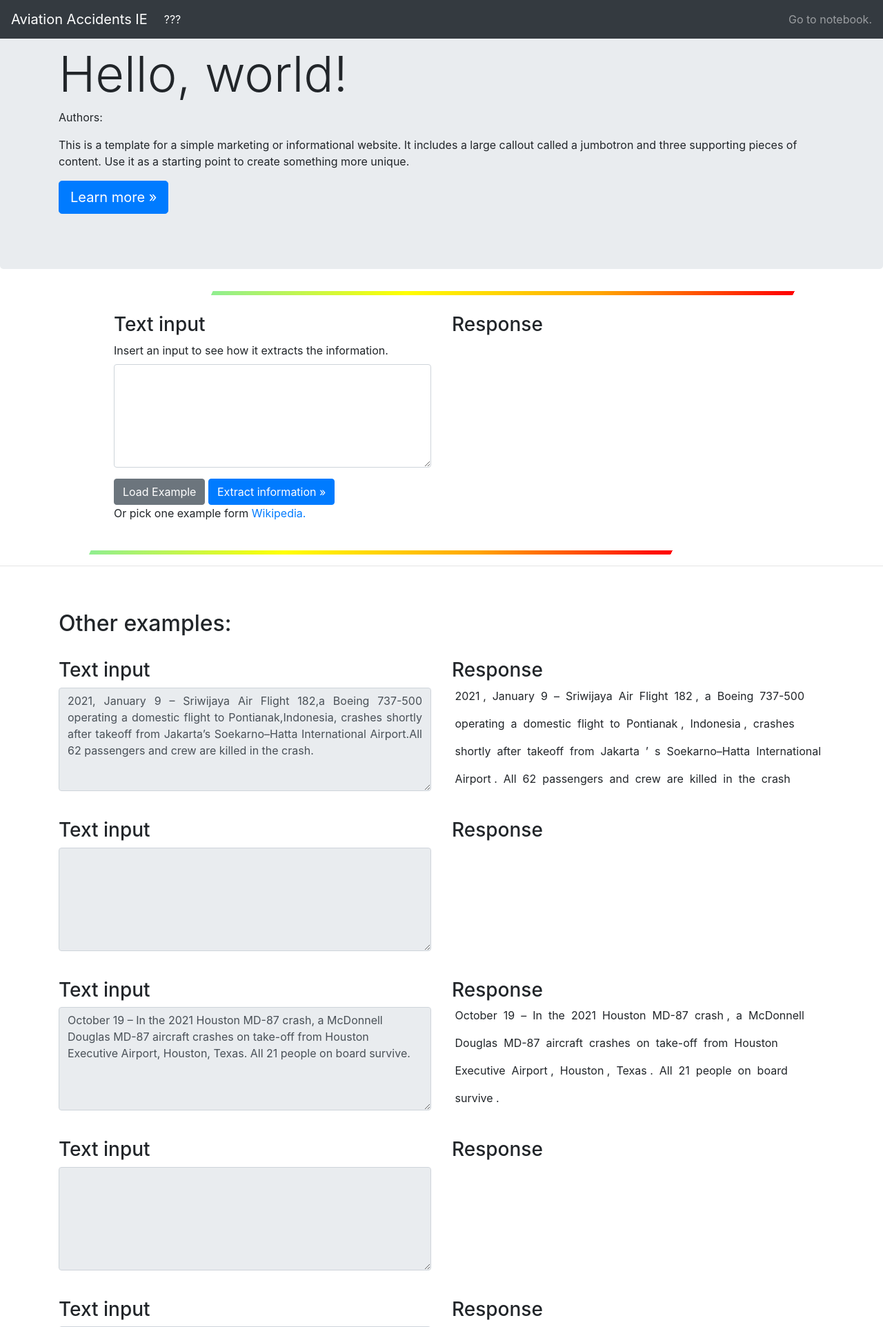
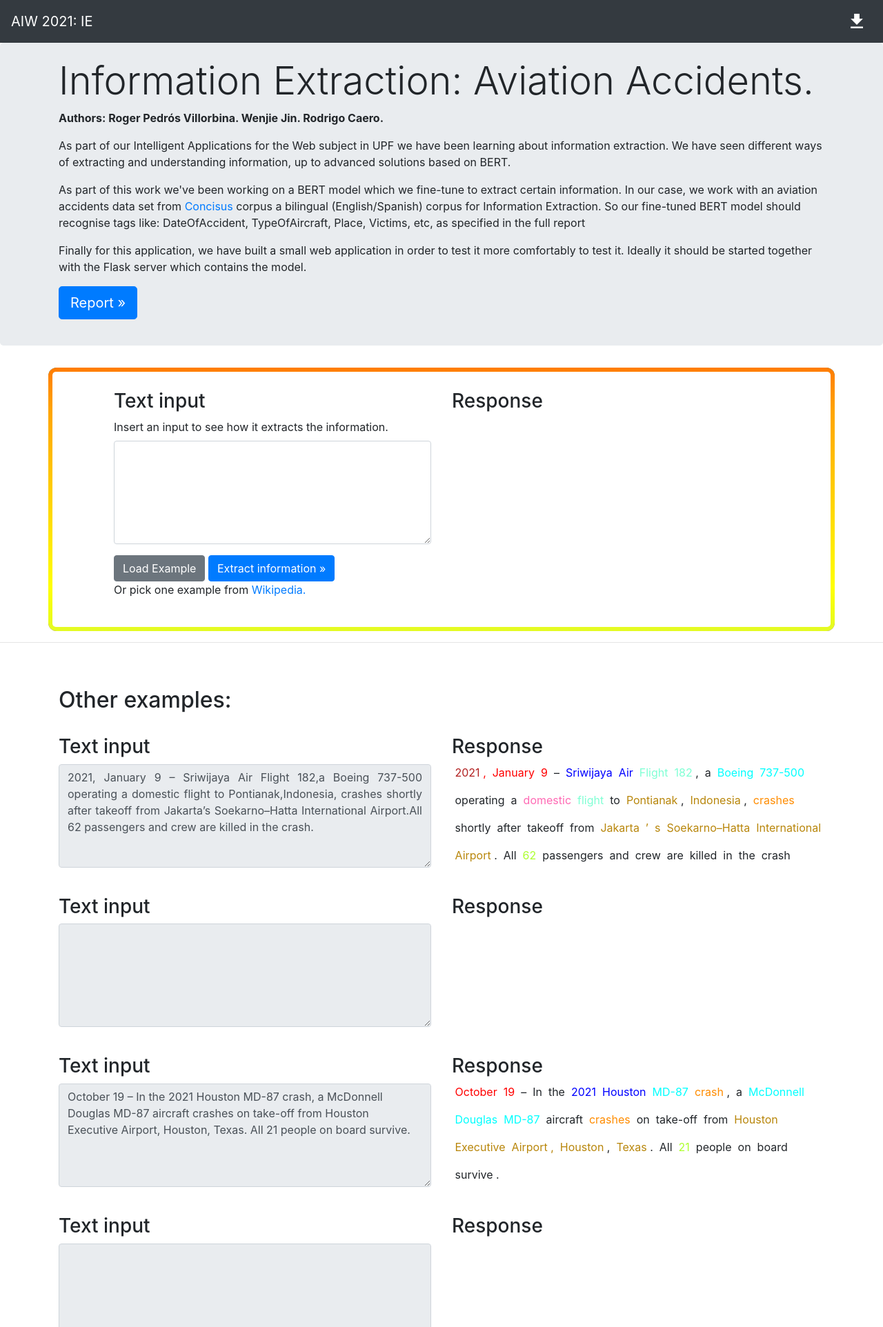
Before and after one commit to Pedroos46/Aviation-accidents-IE, a Flask app: page / in a window 1280 px wide. Shown: the top 1924 px of the page at 69% size. Run offline with Flask 2, Linux system fonts and the light colour scheme; some libraries are stand-ins or nearby versions.

Commit message:
Fixed: hostname petition to flask. Pending: handle oncatch fetch, autoopen the index page.

```diff
--- a/app.py
+++ b/app.py
@@ -12,7 +12,6 @@ url = 'localhost'
 
 # command to run: flask run --host=127.0.0.1 --port=5000
 app = Flask(__name__, static_folder='static', template_folder='templates')
-app.config['TESTING'] = True
 
 cors = CORS(app, resources={r"/foo": {"origins": "*"}})
 app.config['CORS_HEADERS'] = 'Content-Type'
@@ -29,11 +28,10 @@ if __name__ == 'app':
 
 
 @app.route('/')
-def start():  # put application's code here
+def start():
     return render_template("index.html")
 
 
-# On localhost:5000/run
 @app.route('/run', methods=['GET'])
 def run():
     if request.args.get('inputstr') is None:
@@ -51,11 +49,8 @@ def run():
                 return "Something went wrong 😔"
 
 
+##########################################################
 # INTERNAL FUNCTIONS OF SERVER:
-@app.route('/other-examples.html')
-def other_examples_template():
-    return render_template("other-examples.html")
-
 
 # Shutdown server without crtl+c
 def shutdown_server():
--- a/modelrun.py
+++ b/modelrun.py
@@ -117,6 +117,6 @@ def inference(modelData, sentence):
             accumulate_word = word
             bio = True
         else:
-            output.append({word: tag[2:]})
+            output.append({word: ""})
 
     return json.dumps(output)
--- a/static/css/index-magic.css
+++ b/static/css/index-magic.css
@@ -26,11 +26,11 @@
     height: 200%;
     background-repeat: no-repeat;
     background-size: 100%;
-    background-position: 100% 0, 100% 0, 100% 100%, 0 100%;
+    background-position: 100%;
     background-image:
             linear-gradient(red, orange, yellow, lightgreen),
             linear-gradient(green, dodgerblue, mediumpurple, purple);
-    animation: rotate 5s linear infinite;
+    animation: 5s linear infinite;
 }
 
 .magic::after {
--- a/static/css/index.css
+++ b/static/css/index.css
@@ -8,57 +8,70 @@ textarea {
     max-height: 170px;
 }
 
+footer{
+    background-color: #e9ecef;
+}
+
+.jumbotron{
+    padding-bottom: 22px;
+    padding-top: 22px;
+}
+
 .container div p {
     display:inline-block;
 }
 
+.navbar-nav > li{
+    margin-left:7px;
+    margin-right:7px;
+}
 
-.DateOfAccident{
+.I-DateOfAccident, .B-DateOfAccident, .DateOfAccident{
     color: red;
 }
-.Year{
+.B-Year, .Year{
     color: firebrick;
 }
 
-.TypeOfAccident {
-    color: firebrick;
+.B-TypeOfAccident, .I-TypeOfAccident, .TypeOfAccident {
+    color: darkorange;
 }
 
-.NumberOfVictims {
+.B-NumberOfVictims, .NumberOfVictims {
     color: greenyellow;
 }
 
-.Survivors {
-   color: limegreen;
+.B-Survivors,.Survivors {
+    color: limegreen;
 }
 
-.Passenger {
+.B-Passenger, .I-Passenger, .Passenger {
     color: blue;
 }
 
-.TypeOfAircraft{
+.I-TypeOfAircraft, .B-TypeOfAircraft, .TypeOfAircraft {
     color: cyan;
 }
 
-.Tripulation {
+.B-Tripulation, .Tripulation {
     color: cornflowerblue;
 }
 
-.Place{
+.I-Place, .B-Place, .Place {
     color: darkgoldenrod;
 }
 
-.Cause{
+.I-Cause, .B-Cause, .Cause {
     color: hotpink;
 }
 
-.Airline{
+.B-Airline, .I-Airline, .Airline {
     color: blue;
 }
-.FlightNumber {
+.B-FlightNumber, .I-FlightNumber, .FlightNumber {
     color: aquamarine;
 }
 
-.Origin, .Destination{
+.I-Origin, .I-Destination, .B-Origin, .Origin, .B-Destination, .Destination{
     color: mediumpurple;
 }
--- a/static/js/example-logic.js
+++ b/static/js/example-logic.js
@@ -19,6 +19,9 @@ window.addEventListener('load', function () {
     document.getElementById("IEFromExample").addEventListener("click", IEFromExample);
 })
 
+let connectionWithServerFailed = false;
+
+
 function loadExample(){
     let responseTextDataElement = document.getElementById('responseTextData');
     responseTextDataElement.innerText = "";
@@ -30,7 +33,7 @@ function loadExample(){
     element.value = sentence_list[num];
 }
 
-function IEFromExample(){
+function IEFromExample(host= "http://127.0.0.1:5000"){
     let responseTextDataElement = document.getElementById('responseTextData');
     let responseTextDataElementJ = $('#responseTextData');
 
@@ -47,14 +50,20 @@ function IEFromExample(){
         redirect: 'follow'
     };
 
-    const URL = "http://127.0.0.1:5000/"+"run?inputstr=" + inputTextAreaValue
+    const URL = "http://127.0.0.1:5000"+ "/run?inputstr=" + inputTextAreaValue
     fetch(URL, requestOptions)
         .then(response => response.text())
         .then(result => {
                 console.log("Server response: " + result);
                 responseFormater(responseTextDataElementJ, result);
         })
-        .catch(error => console.log('error', error));
+        .catch(error => {
+            console.log('error', error)
+            //it may fail due to flask configurations, trying with the hostname from DOM
+            if(!connectionWithServerFailed){ IEFromExample(window.location.host)}
+            else{ responseTextDataElement.innerHTML = '<p class="text-danger">Looks like there is a problem with Flask server.</p>'}
+            connectionWithServerFailed = true;
+        });
 }
 
 function responseFormater(tag, result){
@@ -67,7 +76,7 @@ function responseFormater(tag, result){
                 key = '&nbsp'+key;
             }
 
-            if(val === 'O'){
+            if(val === ''){
                 tag.append('<p class='+val+'>'+key+'</p>');
             }
             else{
--- a/templates/other-examples.html
+++ b/static/js/other-examples.js
@@ -1,5 +1,4 @@
-<!DOCTYPE html>
-<html lang="en">
+document.write(`
 
 <div class="no-inline">
     <div class="row">
@@ -284,3 +283,7 @@
     </div>
 
 </div>
+
+`);
+
+$('[data-toggle="tooltip"]').tooltip();
--- a/templates/index.html
+++ b/templates/index.html
@@ -4,11 +4,11 @@
     <meta charset="UTF-8">
     <title>AIW 2021: Aviation Accidents Information Extraction</title>
 
-    <!-- Bootstrap 4.3.1 | Jquery: 3.3.1 / 3.6.0 | Popper: 1.14.7 -->
+    <!-- Bootstrap 4.3.1 | Jquery: 3.6.0 | Popper: 1.14.7 -->
     <link rel="stylesheet" href="https://stackpath.bootstrapcdn.com/bootstrap/4.3.1/css/bootstrap.min.css"
           integrity="sha384-ggOyR0iXCbMQv3Xipma34MD+dH/1fQ784/j6cY/iJTQUOhcWr7x9JvoRxT2MZw1T" crossorigin="anonymous">
-    <script src="https://code.jquery.com/jquery-3.3.1.slim.min.js"
-            integrity="sha384-q8i/X+965DzO0rT7abK41JStQIAqVgRVzpbzo5smXKp4YfRvH+8abtTE1Pi6jizo"
+    <script src="https://code.jquery.com/jquery-3.6.0.min.js"
+            integrity="sha256-/xUj+3OJU5yExlq6GSYGSHk7tPXikynS7ogEvDej/m4="
             crossorigin="anonymous"></script>
     <script src="https://cdnjs.cloudflare.com/ajax/libs/popper.js/1.14.7/umd/popper.min.js"
             integrity="sha384-UO2eT0CpHqdSJQ6hJty5KVphtPhzWj9WO1clHTMGa3JDZwrnQq4sF86dIHNDz0W1"
@@ -20,21 +20,30 @@
     <link rel="stylesheet" href="../static/css/index.css">
     <link rel="stylesheet" href="../static/css/index-magic.css">
 
-    <!-- Example manager -->
+    <!-- Javascript -->
     <script src="../static/js/example-logic.js"></script>
 
 </head>
 <body>
-<nav class="navbar navbar-expand-md  navbar-dark fixed-top bg-dark">
-    <a class="navbar-brand" href="#">Aviation Accidents IE</a>
+<nav class="navbar navbar-expand-md navbar-dark bg-dark"> <!-- fixed-top -->
+    <a class="navbar-brand" href="#">AIW 2021: IE</a>
 
     <div class="collapse navbar-collapse" id="navbarText">
         <ul class="navbar-nav mr-auto">
             <li class="nav-item active">
-                <a class="nav-link" href="#">???</a>
             </li>
         </ul>
-        <a class="navbar-text" href="#">Go to notebook.</a>
+        <ul class="navbar-nav">
+            <li class="nav-item">
+                <a class="navbar-text" title="Download the .ipynb."
+                   href=""
+                   download target="_blank">
+                    <img src="../static/img/icon_file_download.png" width="30" height="30" alt="">
+                </a>
+            </li>
+        </ul>
+
+
     </div>
 </nav>
 
@@ -43,12 +52,29 @@
     <!-- Main jumbotron for a primary marketing message or call to action -->
     <div class="jumbotron">
         <div class="container">
-            <h1 class="display-3">Hello, world!</h1>
-            <p>Authors:</p>
-            <p>This is a template for a simple marketing or informational website. It includes a large callout called a
-                jumbotron and three supporting pieces of content. Use it as a starting point to create something more
-                unique.</p>
-            <p><a class="btn btn-primary btn-lg" href="#" role="button">Learn more &raquo;</a></p>
+            <h1 class="display-4">Information Extraction: Aviation Accidents.</h1>
+            <p class="font-weight-bold">Authors: Roger Pedrós Villorbina. Wenjie Jin. Rodrigo Caero.</p>
+            <p>As part of our Intelligent Applications for the Web subject in UPF we have been learning about
+                information extraction.
+                We have seen different ways of extracting and understanding information, up to advanced solutions based
+                on BERT.
+            </p>
+            <p>As part of this work we've been working on a BERT model which we fine-tune to extract certain
+                information.
+                In our case, we work with an aviation accidents data set from
+                <a href="http://www.taln.upf.edu/pages/concisus/index.html">Concisus</a>
+                corpus a bilingual (English/Spanish) corpus for Information Extraction.
+                So our fine-tuned BERT model should recognise tags like: DateOfAccident, TypeOfAircraft, Place, Victims,
+                etc,
+                as specified in the full report
+            </p>
+
+            <p>Finally for this application, we have built a small web application in order to test it more comfortably
+                to test it.
+                Ideally it should be started together with the Flask server which contains the model.
+            </p>
+
+            <p><a class="btn btn-primary btn-lg" href="#" role="button">Report &raquo;</a></p>
         </div>
     </div>
 
@@ -63,7 +89,7 @@
                 </div>
                 <button class="btn btn-secondary" id="loadExample" type="button">Load Example</button>
                 <button class="btn btn-primary" id="IEFromExample" role="button">Extract information &raquo;</button>
-                <p class="text-left">Or pick one example form <a
+                <p class="text-left">Or pick one example from <a
                         href="https://en.wikipedia.org/wiki/List_of_accidents_and_incidents_involving_commercial_aircraft"
                         target="_blank">Wikipedia.</a></p>
             </div>
@@ -83,35 +109,77 @@
 
         <h2>Other examples:</h2><br>
         <div id="otherExamples"></div>
-        <script>
-            fetch('other-examples.html')
-                .then(data => data.text())
-                .then(html => document.getElementById('otherExamples').innerHTML = html)
-                .then(html =>{
-                    $('[data-toggle="tooltip"]').tooltip();
-                })
-        </script>
+
+        <!-- Loaded as javascript to avoid CORS problems -->
+        <script src="../static/js/other-examples.js"></script>
 
 
     </div>
-    <br><br>
 
 </main>
+<br><br>
+<!-- Footer -->
+<footer class="page-footer font-small stylish-color-dark pt-0">
+    <hr>
 
-<footer class="container">
-    <div class="row d-flex align-items-center">
-        <div class="col-md-6 col-lg-5 text-center text-md-left mb-4 mb-md-0">
-            <p>&copy; Roger Pedrós Villorbina 2021</p>
-            <br>
-            <a href="http://127.0.0.1:5000/shutdown">Shutdown server.</a>
-        </div>
+    <div class="container text-center text-md-left">
+        <div class="row">
+            <div class="col-md-5 mx-auto">
+                <h5 class="font-weight-bold text-uppercase mt-3 mb-4">Credits:</h5>
+                <p>Intelligent Applications for the Web taught by
+                    <a href="https://scholar.google.com/citations?user=WMrCFCIAAAAJ&hl=en">Horacio Saggion</a>
+                    in UPF. Barcelona.
+                </p>
+                <p>
+                    <img src="../static/img/UPFt_rgb.png" width="132.6" height="44.2" alt="">
+                </p>
+            </div>
+            <!-- Grid column -->
 
-        <!-- Grid column -->
-        <div class="col-md-6 col-lg-7 text-center text-md-right">
-            <!-- Facebook -->
-            <a class="">UPF LOGO</a>
+            <hr class="clearfix w-100 d-md-none">
+            <div class="col-md-3 mx-auto">
+                <h5 class="font-weight-bold text-uppercase mt-3 mb-4">Authors:</h5>
+                <ul class="list-unstyled">
+                    <li>
+                        <a href="#!">Roger Pedrós Villorbina</a>
+                    </li>
+                    <li>
+                        <a href="#!">Wenjie Jin</a>
+                    </li>
+                    <li>
+                        <a href="#!">Rodrigo Caero</a>
+                    </li>
+                </ul>
+
+            </div>
+            <!-- Grid column -->
+            <hr class="clearfix w-100 d-md-none">
+            <div class="col-md-2 mx-auto">
+                <h5 class="font-weight-bold text-uppercase mt-3 mb-4">Acknowledgements:</h5>
+                <ul class="list-unstyled">
+                    <li>
+                        <a href="#!">References</a>
+                    </li>
+                    <li>
+                        <a href="#!">Tools</a>
+                    </li>
+                    <li>
+                        <a href="https://github.com/Pedroos46/Aviation-accidents-IE">GitHub</a>
+                    </li>
+                    <li>
+                        <a href="http://127.0.0.1:5000/shutdown">Shutdown server</a>
+                    </li>
+                </ul>
+            </div>
         </div>
     </div>
+    <!-- Copyright -->
+    <hr>
+    <div class="footer-copyright text-center py-1">© Apache-2.0 License
+
+    </div>
+    <!-- Copyright -->
+
 </footer>
 
 </body>
```
Also changed, not shown: static/img/icon_file_download.png (added).
